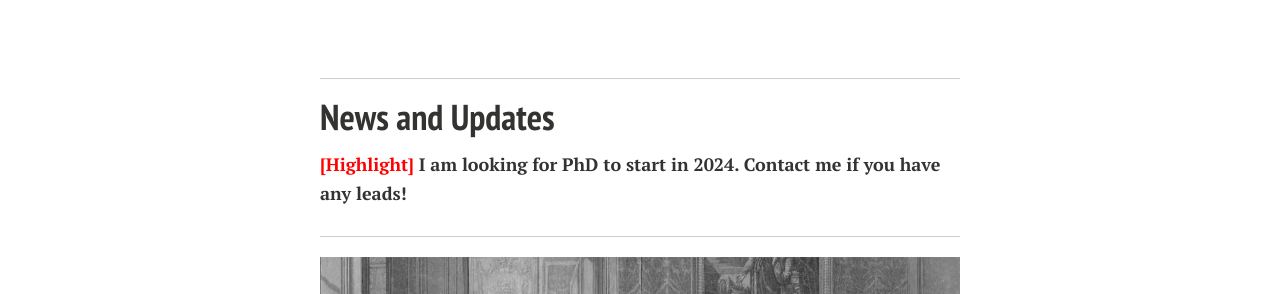
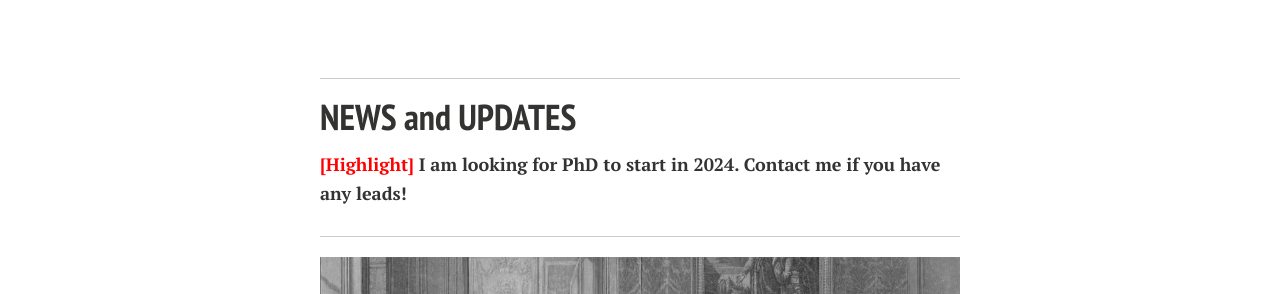
Before and after one commit to x-zhu01/x-zhu01.github.io, a Jekyll site: the page built from index.md, in a window 1280 px wide. Shown: the part 891-1185 px from the top of the page. Built offline with Jekyll 4.4.1, drawn with Linux system fonts in a browser that asks for light colours; nearby versions of some CDN libraries; comment, search, counter and statistics services are not loaded; a style sheet for code colours, icons or effects is not loaded; our own code applies the rules of GitHub Pages for plain Markdown files.

```diff
--- a/index.md
+++ b/index.md
@@ -34,7 +34,7 @@ Changchun, China <br>
 <br>
 <hr>
 
-## News and Updates
+## NEWS and UPDATES
 
 **<font color='red'>[Highlight]</font> I am looking for PhD to start in 2024. Contact me if you have any leads!**<br>
 <hr>
```
